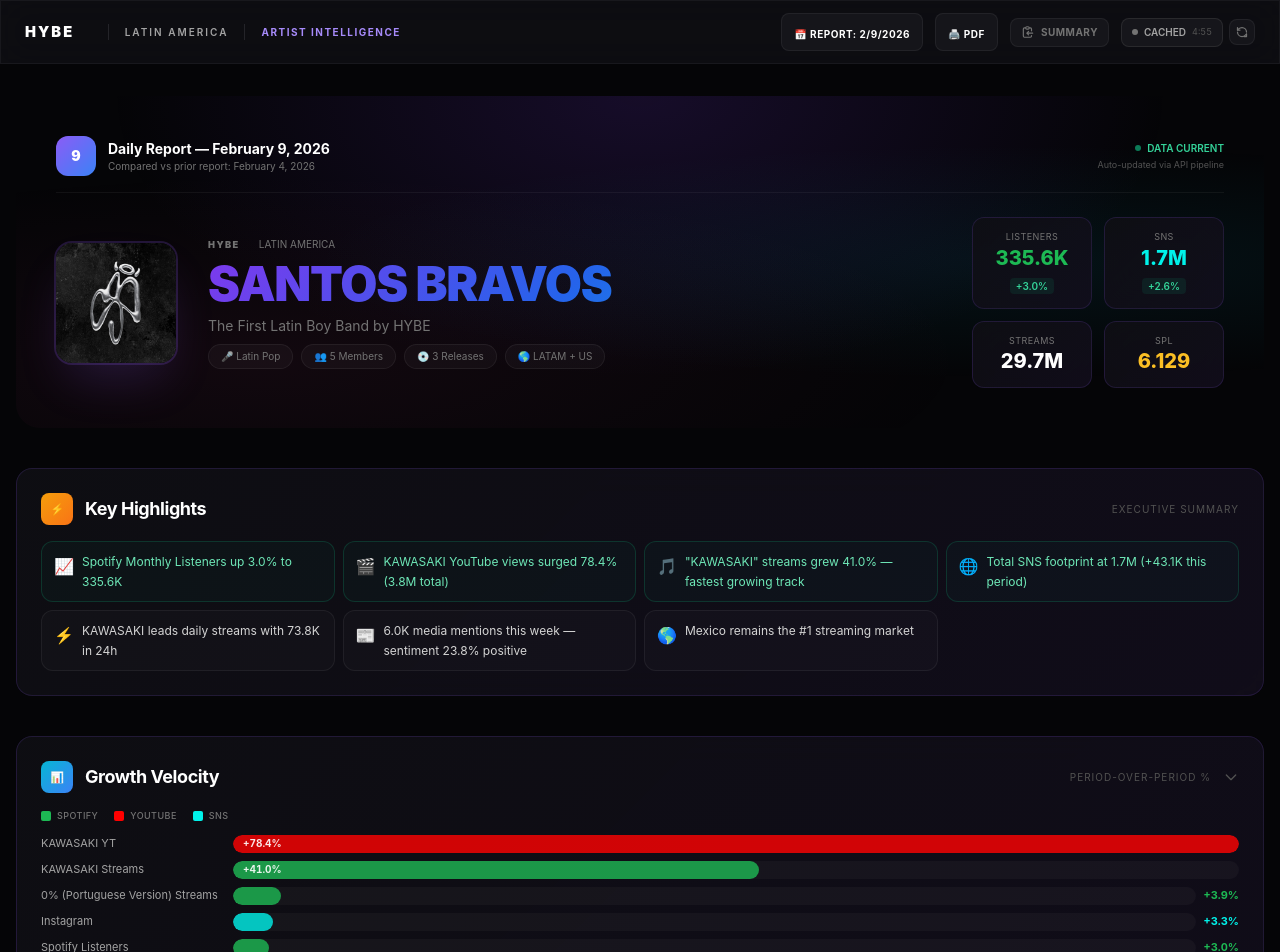
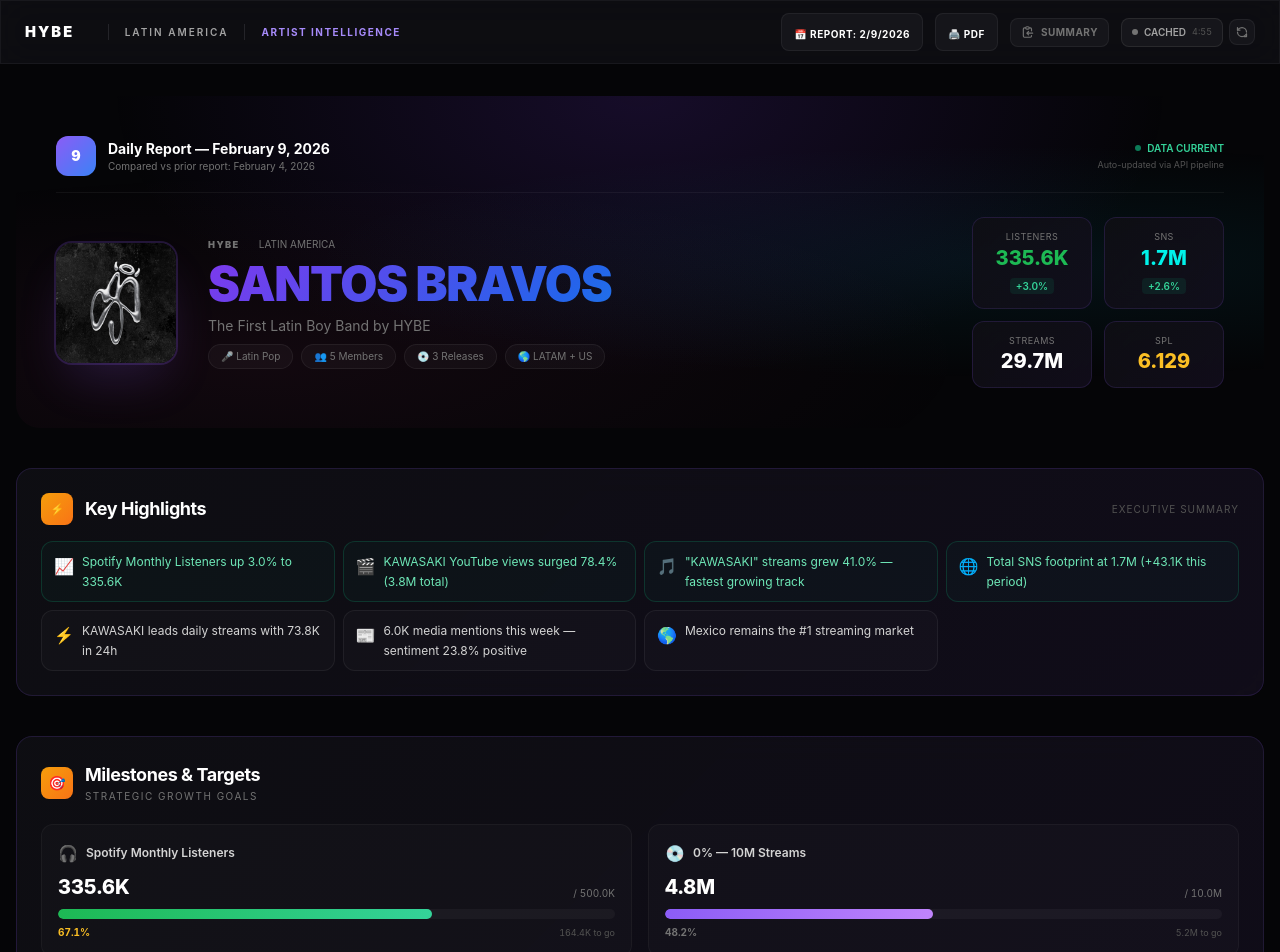
Before and after one commit to it-hbl/santos-bravos-dashboard, a Next.js app: page / in a window 1280 px wide. Shown: the top 952 px of the page. Built offline with nearby package versions, Linux system fonts and the light colour scheme; no server answers.

Commit message:
Add Milestones & Targets tracker: animated progress bars showing strategic growth goals (500K listeners, 10M streams, 2M SNS, etc.)

```diff
--- /dev/null
+++ b/app/components/MilestonesTracker.tsx
@@ -0,0 +1,85 @@
+"use client";
+import { useEffect, useState } from "react";
+
+interface Milestone {
+  label: string;
+  current: number;
+  target: number;
+  icon: string;
+  color: string; // tailwind gradient from
+  formatFn?: (n: number) => string;
+}
+
+function defaultFmt(n: number) {
+  if (n >= 1_000_000) return (n / 1_000_000).toFixed(1) + "M";
+  if (n >= 1_000) return (n / 1_000).toFixed(1) + "K";
+  return n.toLocaleString();
+}
+
+export default function MilestonesTracker({ milestones }: { milestones: Milestone[] }) {
+  const [animate, setAnimate] = useState(false);
+  useEffect(() => {
+    const t = setTimeout(() => setAnimate(true), 200);
+    return () => clearTimeout(t);
+  }, []);
+
+  return (
+    <div className="glass-hybe rounded-2xl p-5 sm:p-6">
+      <div className="flex items-center gap-3 mb-5">
+        <div className="w-8 h-8 rounded-lg bg-gradient-to-br from-amber-500 to-orange-500 flex items-center justify-center text-sm font-black text-white">🎯</div>
+        <div>
+          <h2 className="text-lg font-bold tracking-tight text-white">Milestones & Targets</h2>
+          <p className="text-[10px] text-neutral-500 uppercase tracking-[0.15em]">Strategic growth goals</p>
+        </div>
+      </div>
+      <div className="grid grid-cols-1 sm:grid-cols-2 gap-4">
+        {milestones.map((m, i) => {
+          const pct = Math.min((m.current / m.target) * 100, 100);
+          const fmt = m.formatFn || defaultFmt;
+          const remaining = m.target - m.current;
+          const isComplete = pct >= 100;
+          return (
+            <div
+              key={m.label}
+              className={`bg-white/[0.02] rounded-xl p-4 border transition-all duration-500 ${
+                isComplete ? "border-emerald-500/30 bg-emerald-500/[0.03]" : "border-white/[0.04]"
+              }`}
+              style={{ animationDelay: `${i * 80}ms` }}
+            >
+              <div className="flex items-center justify-between mb-2">
+                <div className="flex items-center gap-2">
+                  <span className="text-base">{m.icon}</span>
+                  <span className="text-xs font-semibold text-neutral-300">{m.label}</span>
+                </div>
+                {isComplete && (
+                  <span className="text-[9px] font-bold text-emerald-400 bg-emerald-500/10 px-2 py-0.5 rounded-full">✓ REACHED</span>
+                )}
+              </div>
+              <div className="flex items-end justify-between mb-2">
+                <span className="text-xl font-extrabold text-white tabular-nums">{fmt(m.current)}</span>
+                <span className="text-[10px] text-neutral-500 tabular-nums">/ {fmt(m.target)}</span>
+              </div>
+              {/* Progress bar */}
+              <div className="w-full bg-white/[0.04] rounded-full h-2.5 overflow-hidden mb-1.5">
+                <div
+                  className={`h-full rounded-full transition-all duration-[1500ms] ease-out ${m.color}`}
+                  style={{ width: animate ? `${pct}%` : "0%" }}
+                />
+              </div>
+              <div className="flex items-center justify-between">
+                <span className={`text-[10px] font-bold tabular-nums ${pct >= 75 ? "text-emerald-400" : pct >= 50 ? "text-amber-400" : "text-neutral-500"}`}>
+                  {pct.toFixed(1)}%
+                </span>
+                {!isComplete && (
+                  <span className="text-[9px] text-neutral-600 tabular-nums">
+                    {fmt(remaining)} to go
+                  </span>
+                )}
+              </div>
+            </div>
+          );
+        })}
+      </div>
+    </div>
+  );
+}
--- a/app/components/SectionNav.tsx
+++ b/app/components/SectionNav.tsx
@@ -5,6 +5,7 @@
 const SECTIONS = [
   { id: "hero", label: "Overview", icon: "🏠", short: "Top" },
   { id: "highlights", label: "Key Highlights", icon: "⚡", short: "Highlights" },
+  { id: "milestones", label: "Milestones", icon: "🎯", short: "Goals" },
   { id: "velocity", label: "Growth Velocity", icon: "📊", short: "Growth" },
   { id: "business", label: "Business Performance", icon: "1", short: "Business" },
   { id: "daily", label: "Daily Snapshot", icon: "⚡", short: "Daily" },
--- a/app/page.tsx
+++ b/app/page.tsx
@@ -28,6 +28,7 @@
 import SentimentTimeline from "./components/SentimentTimeline";
 import AudienceFunnel from "./components/AudienceFunnel";
 import DataSourcesStatus from "./components/DataSourcesStatus";
+import MilestonesTracker from "./components/MilestonesTracker";
 
 function fmt(n: number) {
   if (n >= 1_000_000) return (n / 1_000_000).toFixed(1) + "M";
@@ -260,6 +261,19 @@
             sentimentPositivePct={liveSentiment.positive.pct}
             topMarket={geoCountries[0]?.name || ""}
           />
+        </AnimatedSection>
+
+        {/* Milestones & Targets */}
+        <div id="milestones" className="scroll-mt-16" />
+        <AnimatedSection>
+          <MilestonesTracker milestones={[
+            { label: "Spotify Monthly Listeners", current: liveListeners, target: 500000, icon: "🎧", color: "bg-gradient-to-r from-spotify to-emerald-400" },
+            { label: "0% — 10M Streams", current: liveTrackStreams[0]?.spotifyStreams.current ?? 0, target: 10000000, icon: "💿", color: "bg-gradient-to-r from-violet-500 to-purple-400" },
+            { label: "KAWASAKI — 2M Streams", current: liveTrackStreams[2]?.spotifyStreams.current ?? 0, target: 2000000, icon: "🏍️", color: "bg-gradient-to-r from-pink-500 to-rose-400" },
+            { label: "SNS Footprint — 2M", current: socialMedia.totalFootprint.current, target: 2000000, icon: "📱", color: "bg-gradient-to-r from-tiktok to-cyan-400" },
+            { label: "YouTube Subscribers — 500K", current: liveYTSubscribers, target: 500000, icon: "▶️", color: "bg-gradient-to-r from-red-500 to-red-400" },
+            { label: "Cross-Platform Streams — 50M", current: bp.totalCrossPlatformStreams.current, target: 50000000, icon: "🌎", color: "bg-gradient-to-r from-amber-500 to-orange-400" },
+          ]} />
         </AnimatedSection>
 
         {/* Growth Velocity */}
```
